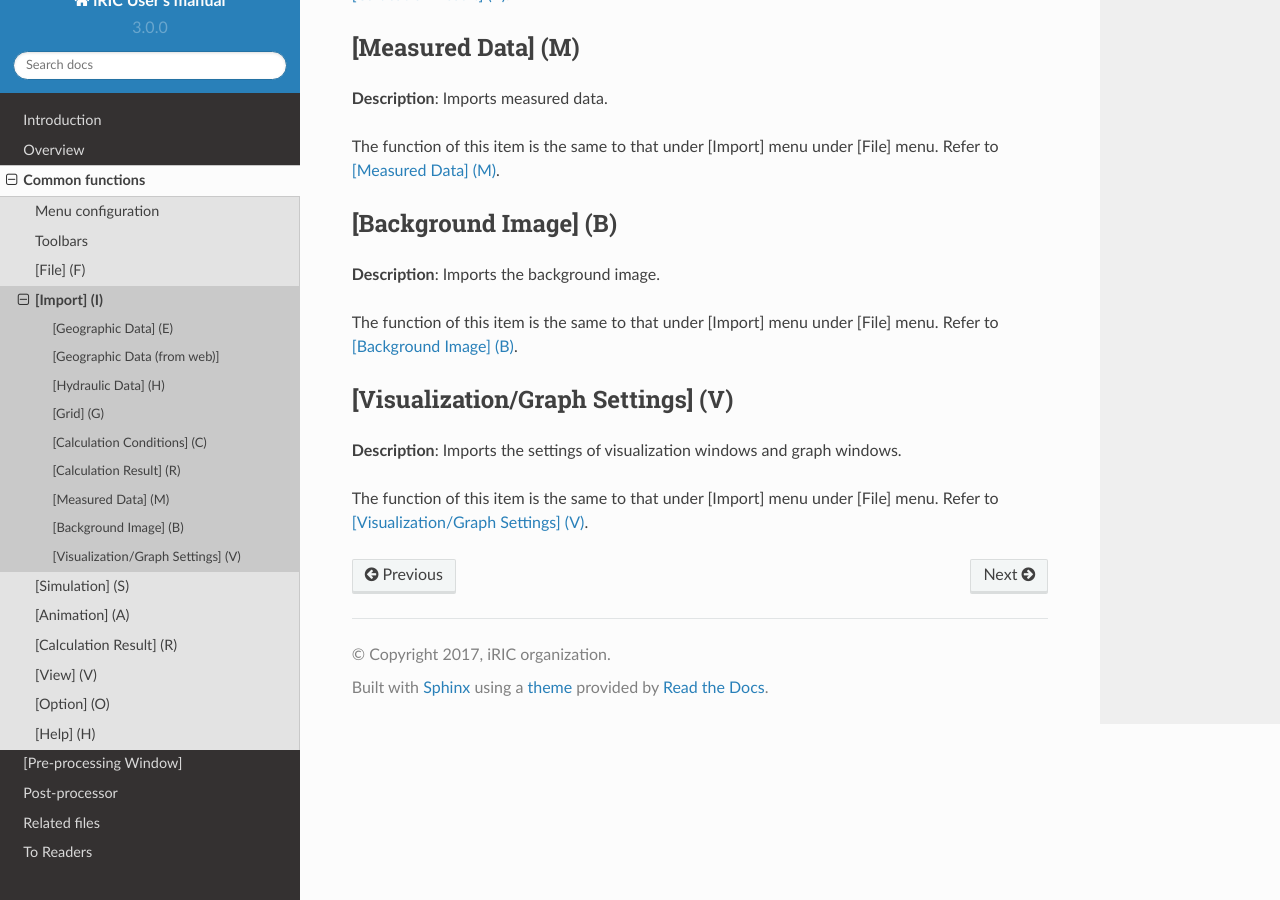
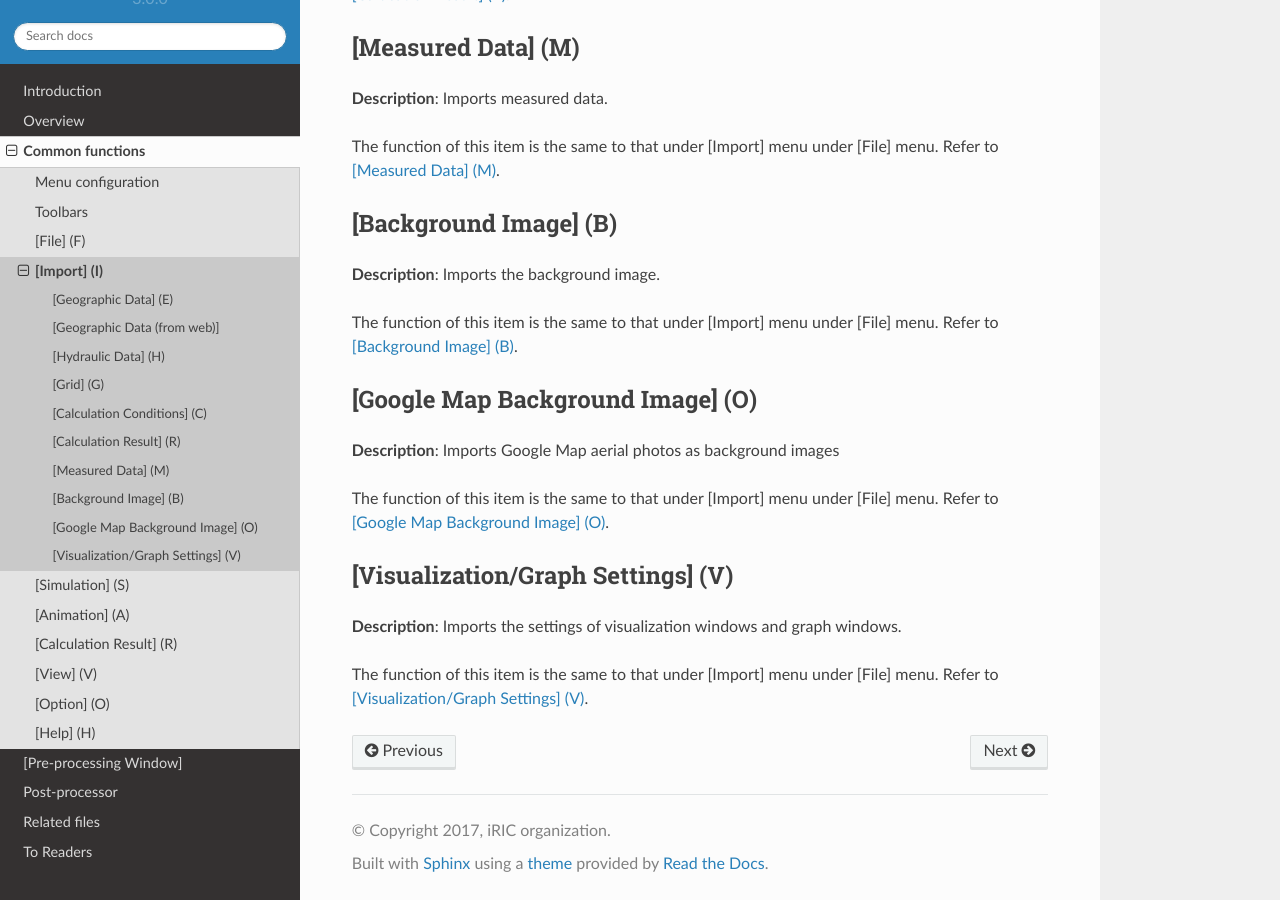
Before and after one commit to i-RIC/gui_user_manual, a Sphinx documentation site: the page built from source/03/04_import.rst, in a window 1280 px wide and 900 px high, scrolled down 1233 px. Built offline with Sphinx 7.4.7 and the Read the Docs theme 2.0.0, drawn with Linux system fonts in a browser that asks for light colours.

Commit message:
Item about importing Google Map image is added to page about Import menu.

```diff
--- a/source/03/03_09_09_googlemap_bg_image.rst
+++ b/source/03/03_09_09_googlemap_bg_image.rst
@@ -1,5 +1,7 @@
-[Google Map Background Image]
-==============================
+.. _sec_file_import_background_img_googlemap:
+
+[Google Map Background Image] (O)
+=====================================
 
 **Description**: Imports Google Map aerial photos as background images
 
--- a/source/03/04_import.rst
+++ b/source/03/04_import.rst
@@ -69,6 +69,14 @@ The function of this item is the same to that under [Import] menu under
 The function of this item is the same to that under [Import] menu under
 [File] menu. Refer to :ref:`sec_file_import_background_img`.
 
+[Google Map Background Image] (O)
+-----------------------------------
+
+**Description**: Imports Google Map aerial photos as background images
+
+The function of this item is the same to that under [Import] menu under
+[File] menu. Refer to :ref:`sec_file_import_background_img_googlemap`.
+
 [Visualization/Graph Settings] (V)
 --------------------------------------
 
```
